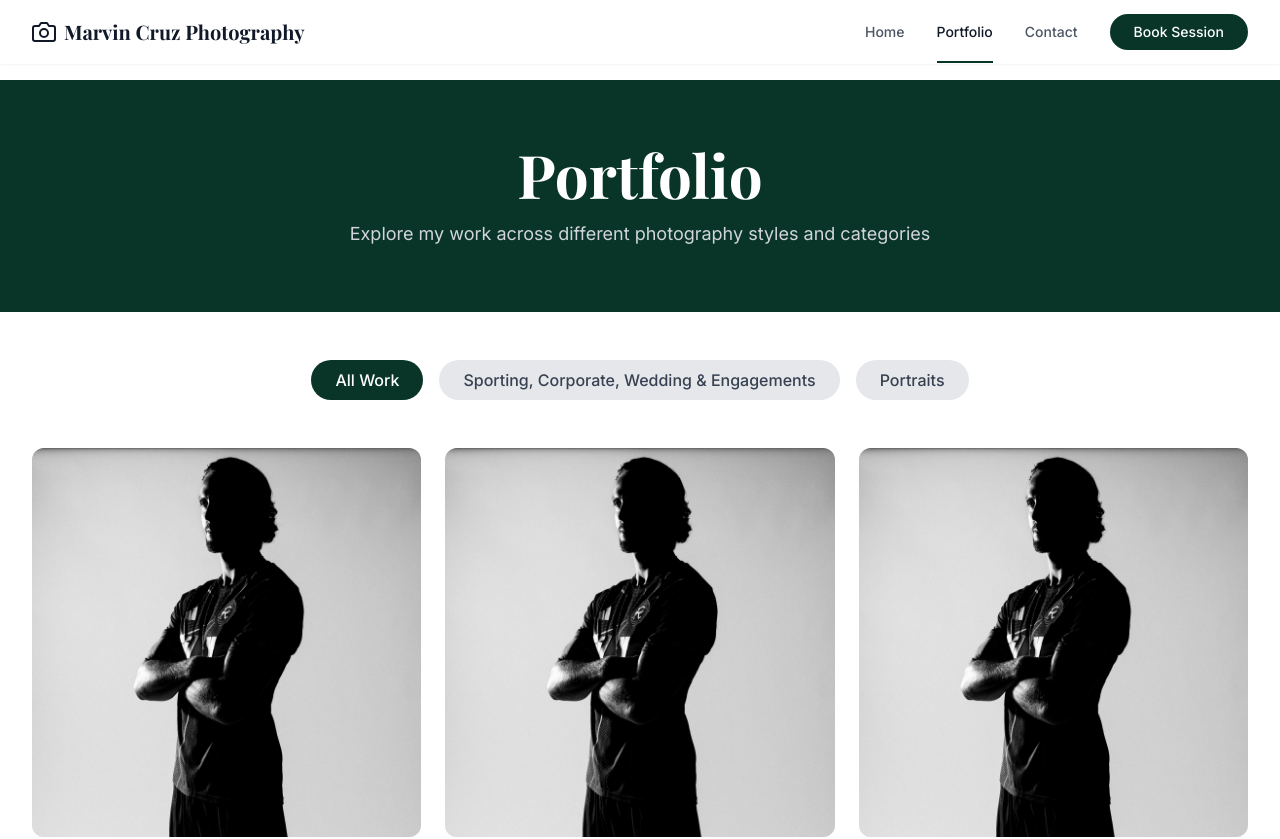
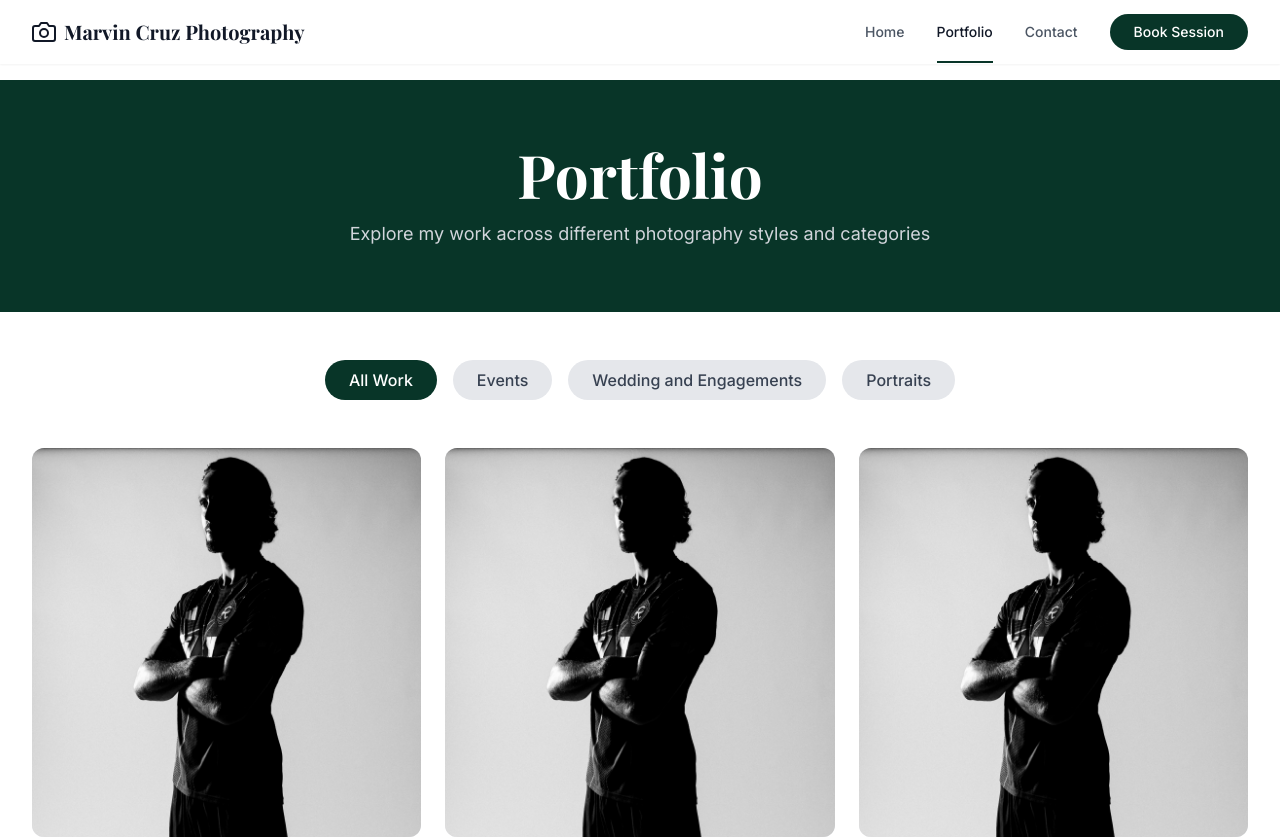
Before and after one commit to cdeleon-305/marvin-cruz-photography, a Next.js app: page /portfolio in a window 1280 px wide. Shown: the top 839 px of the page. Built offline with nearby package versions, Linux system fonts and the light colour scheme; a web font is replaced by a local one.

Commit message:
chore: update portfolio tabs

```diff
--- a/components/PortfolioGallery.tsx
+++ b/components/PortfolioGallery.tsx
@@ -9,10 +9,10 @@ const portfolioImages = [
   { id: 1, src: "/images/sports-1.jpg", alt: "Sports event photo 1", category: "events" },
   { id: 2, src: "/images/sports-2.jpg", alt: "Sports event photo 2", category: "events" },
   { id: 3, src: "/images/sports-3.jpg", alt: "Corporate event photo 1", category: "events" },
-  { id: 4, src: "/images/sports-4.jpg", alt: "Wedding photo 1", category: "events" },
-  { id: 5, src: "/images/engagement-1.jpg", alt: "Engagement photo 1", category: "events" },
-  { id: 6, src: "/images/engagement-2.jpg", alt: "Engagement photo 2", category: "events" },
-  { id: 7, src: "/images/engagement-3.jpg", alt: "Wedding photo 2", category: "events" },
+  { id: 4, src: "/images/sports-4.jpg", alt: "Wedding photo 1", category: "weddings" },
+  { id: 5, src: "/images/engagement-1.jpg", alt: "Engagement photo 1", category: "weddings" },
+  { id: 6, src: "/images/engagement-2.jpg", alt: "Engagement photo 2", category: "weddings" },
+  { id: 7, src: "/images/engagement-3.jpg", alt: "Wedding photo 2", category: "weddings" },
   { id: 8, src: "/images/engagement-4.jpg", alt: "Corporate event photo 2", category: "events" },
   { id: 9, src: "/images/personal-1.jpg", alt: "Portrait photo 1", category: "portraits" },
   { id: 10, src: "/images/personal-2.jpg", alt: "Portrait photo 2", category: "portraits" },
@@ -22,7 +22,8 @@ const portfolioImages = [
 
 const categories = [
   { id: "all", label: "All Work" },
-  { id: "events", label: "Sporting, Corporate, Wedding & Engagements" },
+  { id: "events", label: "Events" },
+  { id: "weddings", label: "Wedding and Engagements" },
   { id: "portraits", label: "Portraits" },
 ];
 
```
